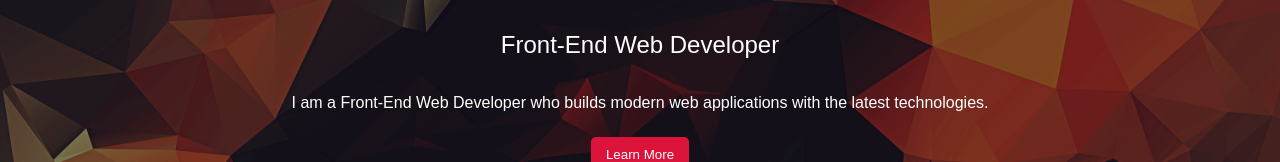
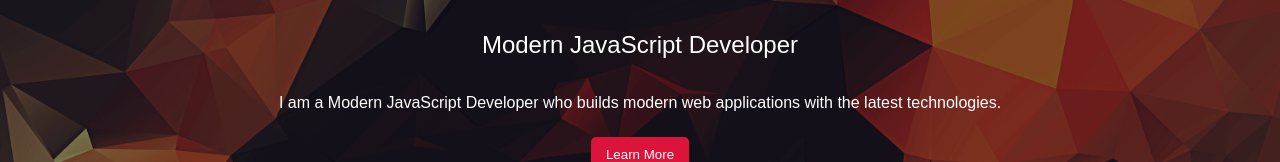
Before and after one commit to Jon1701/portfolio-v5, a Gatsby site: page / in a window 1280 px wide. Shown: the part 338-500 px from the top of the page. Built offline with nearby package versions, Linux system fonts and the light colour scheme; Gatsby itself is replaced by a stand-in of ours; a web font is replaced by a local one.

Commit message:
Replace Occurrences of `Front-End Web Developer` with `Modern JavaScript Developer`

```diff
--- a/gatsby-config.js
+++ b/gatsby-config.js
@@ -1,7 +1,7 @@
 module.exports = {
   siteMetadata: {
     siteUrl: 'https://www.jonbalon.com',
-    title: 'Jon Balon - Front-End Web Developer',
+    title: 'Jon Balon - Modern JavaScript Developer',
   },
   plugins: [
     'gatsby-plugin-styled-components',
--- a/src/pages/index.js
+++ b/src/pages/index.js
@@ -55,7 +55,7 @@ const HomePage = props => {
   return (
     <Page>
       <Helmet>
-        <title>Jon Balon &mdash; Front-End Web Developer</title>
+        <title>Jon Balon &mdash; Modern JavaScript Developer</title>
       </Helmet>
       <GlobalStyle />
 
--- a/src/sections/Landing/index.js
+++ b/src/sections/Landing/index.js
@@ -73,11 +73,11 @@ const LandingSection = React.forwardRef(({ scrollToAboutMeSection }, ref) => (
     <Margin>
       <Name>Jon Balon</Name>
 
-      <Position>Front-End Web Developer</Position>
+      <Position>Modern JavaScript Developer</Position>
 
       <Tagline>
-        I am a Front-End Web Developer who builds modern web applications with
-        the latest technologies.
+        I am a Modern JavaScript Developer who builds modern web applications
+        with the latest technologies.
       </Tagline>
 
       <div style={{ marginTop: '25px' }}>
```
